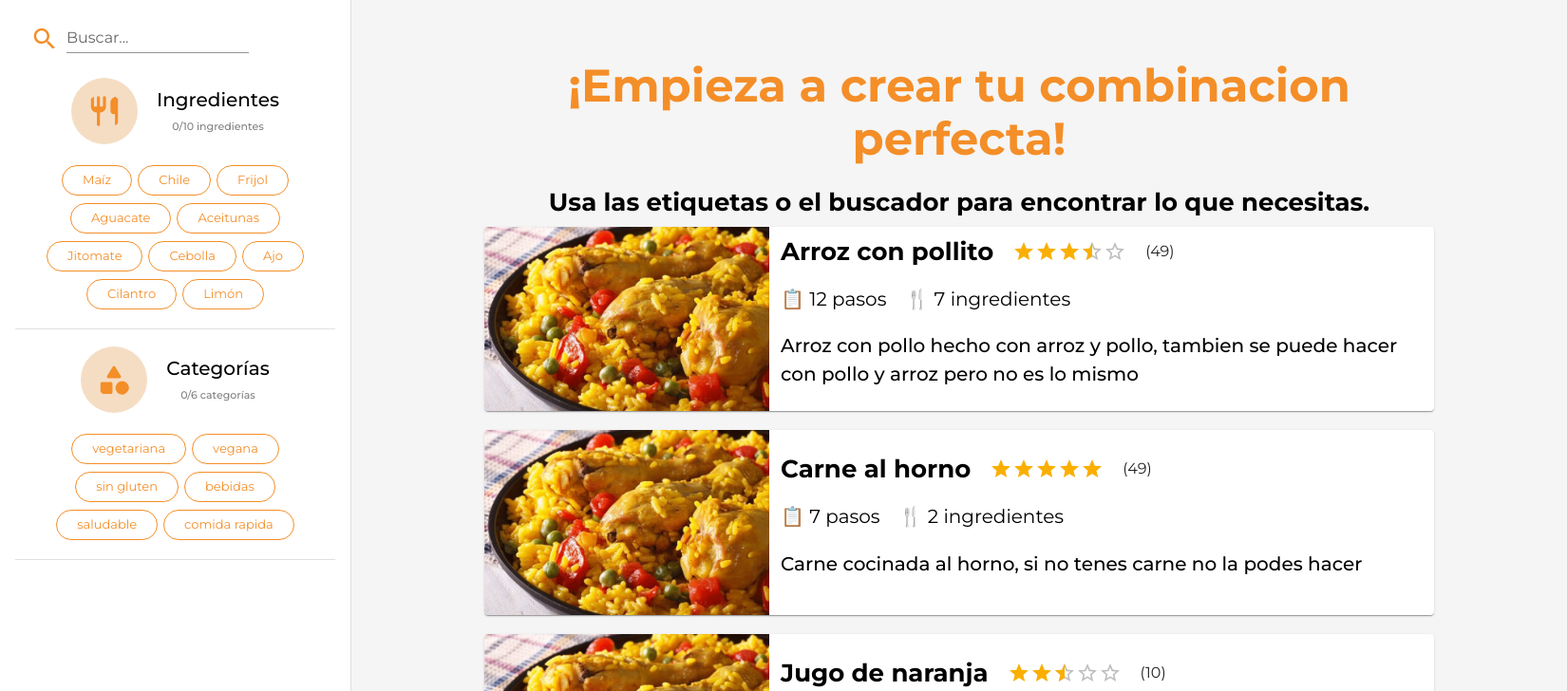
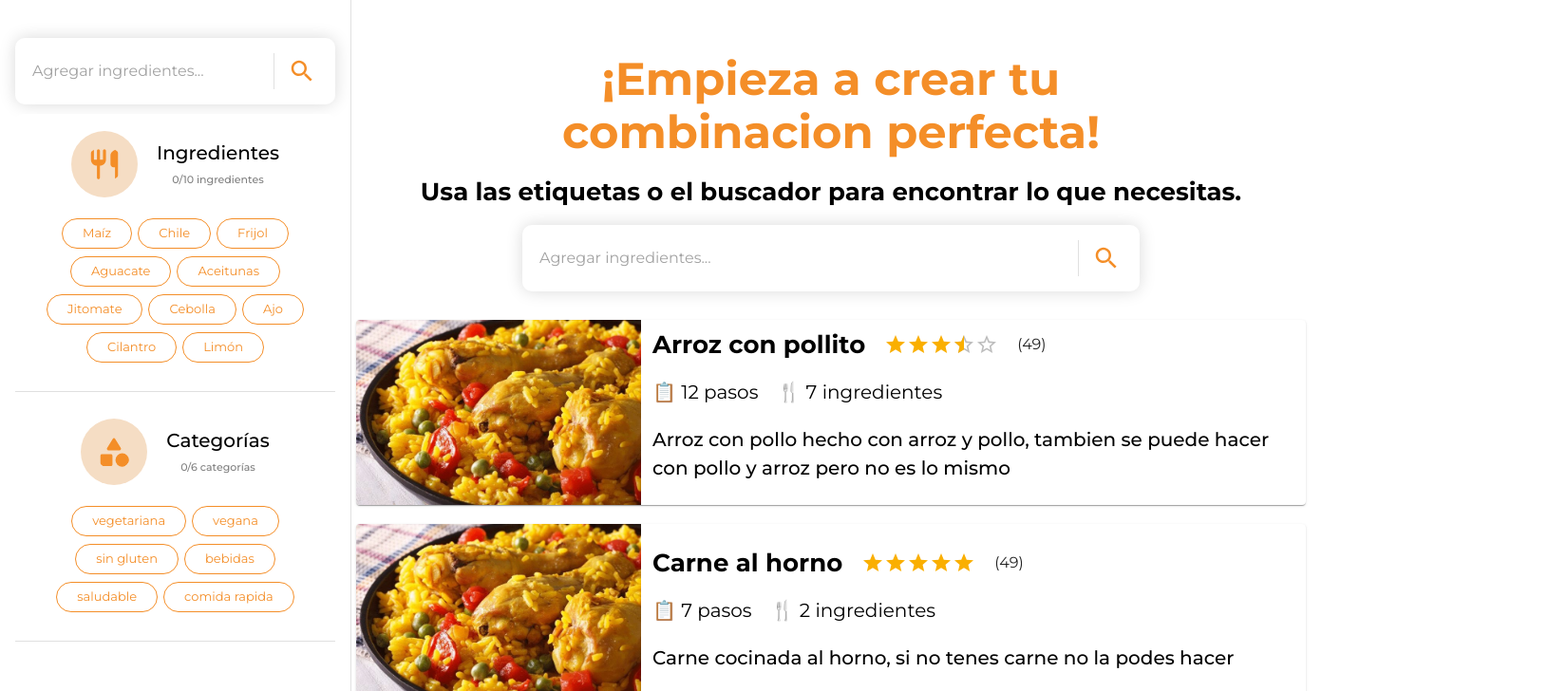
Before and after one commit to anavarro81/buscador-recetas, a Next.js app in the folder client/: page / in a window 1280 px wide. Shown: the top 728 px of the page at 95% size, 1650 px wide, since content can reach past the window. Built offline with nearby package versions, Linux system fonts and the light colour scheme.

Commit message:
feat: Utilizar componentes nuevos creados

```diff
--- a/client/src/Components/SideBar/SideBar.tsx
+++ b/client/src/Components/SideBar/SideBar.tsx
@@ -1,8 +1,6 @@
-import { Box, Drawer, TextField } from "@mui/material";
-import theme from "@/theme/theme";
-import SearchIcon from "@mui/icons-material/Search";
+import { Box, Drawer } from "@mui/material";
 import RestaurantRoundedIcon from "@mui/icons-material/RestaurantRounded";
-import { FilterBox } from "@/components";
+import { FilterBox, SearchBar } from "@/components";
 import { CategoryRounded } from "@mui/icons-material";
 const ingredientes = [
     { id: 1, name: "Maíz" },
@@ -32,11 +30,7 @@ export function SideBar () {
             sx={{
                 width: 370,
                 flexShrink: 0,
-                boxShadow: "2px 2px 2px black",
-                my: 0,
-                "& .MuiBox-root": {
-                    my: 0,
-                },
+                my: 2,
                 "& .MuiDrawer-paper": {
                     width: 370,
                     boxSizing: "border-box",
@@ -47,34 +41,15 @@ export function SideBar () {
         >
             <Box
                 sx={{
+                    display: 'flex',
+                    flexDirection: 'column',
+                    height: '100%',
                     m: 2,
-                    my: 5,
+                    marginTop: '40px',
+                    gap: '10px'
                 }}
             >
-                <Box
-                    sx={{
-                        display: "flex",
-                        alignItems: "flex-end",
-                        backgroundColor: "white",
-                        padding: 1,
-                        borderRadius: 2,
-                    }}
-                >
-                    <SearchIcon
-                        sx={{
-                            color: theme.palette.primary.main,
-                            mx: 1,
-                            // my: 0.5,
-                            fontSize: 30,
-                        }}
-                    />
-                    <TextField
-                        id="input-with-sx"
-                        label="Buscar..."
-                        variant="standard"
-                    />
-                </Box>
-
+                <SearchBar />
                 <FilterBox
                     title="Ingredientes"
                     subtitle="0/10 ingredientes"
--- a/client/src/app/page.tsx
+++ b/client/src/app/page.tsx
@@ -1,24 +1,28 @@
 "use client";
-import { RecipeCard, SideBar } from "@/components";
+import { EmptyRecipesContainer, RecipeCard, SearchBar } from "@/components";
+import { styled, Typography } from "@mui/material";
 
-
-import {
-    Container,
-    styled,
-    Typography,
-} from "@mui/material";
-
-const PageContainer = styled(Container)({
+const PageContainer = styled('main')({
   display: "flex",
   flexDirection: "column",
   alignItems: "center",
-    minWidth: "100%",
+  justifyContent: 'center',
+  width: "100%",
   minHeight: "100vh",
-    backgroundColor: "whitesmoke",
+  padding: '5px'
 });
 
-const recetas = [
-    {
+interface receta {
+  title: string;
+  description: string;
+  rate: number;
+  totalRate: number;
+  steps: number;
+  ingredients: number;
+}
+
+// const recetas: receta[] = [];
+const recetas: receta[] = [{
         title: "Arroz con pollito",
         description:
             "Arroz con pollo hecho con arroz y pollo, tambien se puede hacer con pollo y arroz pero no es lo mismo",
@@ -50,7 +54,6 @@ const recetas = [
 export default function Home() {
   return (
     <PageContainer>
-            <SideBar />
       <Typography
         variant="h1"
         sx={{
@@ -58,14 +61,16 @@ export default function Home() {
           margin: "5% 15% 2% 15%",
         }}
       >
-                        ¡Empieza a crear tu combinacion perfecta!
+        ¡Empieza a crear tu <br/> combinacion perfecta!
       </Typography>
       <Typography variant="h3" sx={{ textAlign: "center" }}>
-                        Usa las etiquetas o el buscador para encontrar lo que
-                        necesitas.
+        Usa las etiquetas o el buscador para encontrar lo que necesitas.
       </Typography>
-            {recetas
-                ? recetas.map((receta) => (
+
+      <SearchBar sx={{width: '65%', margin: '20px'}} />
+
+      {recetas && recetas.length > 0 ? (
+        recetas.map((receta) => (
           <RecipeCard
             key={receta.title}
             title={receta.title}
@@ -76,7 +81,9 @@ export default function Home() {
             ingredients={receta.ingredients}
           />
         ))
-                : ""}
+      ) : (
+        <EmptyRecipesContainer />
+      )}
     </PageContainer>
   );
 }
```
Lines whose indentation alone changed are shown as unchanged.
